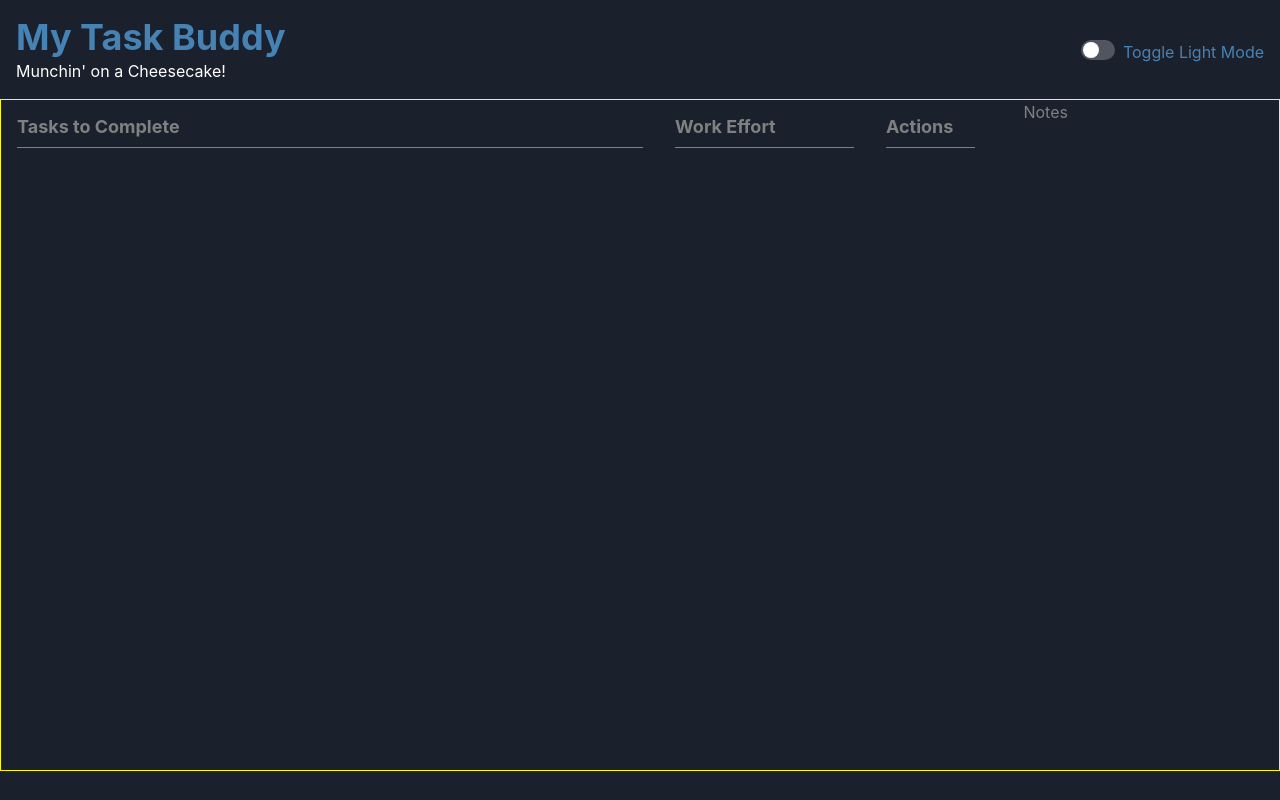
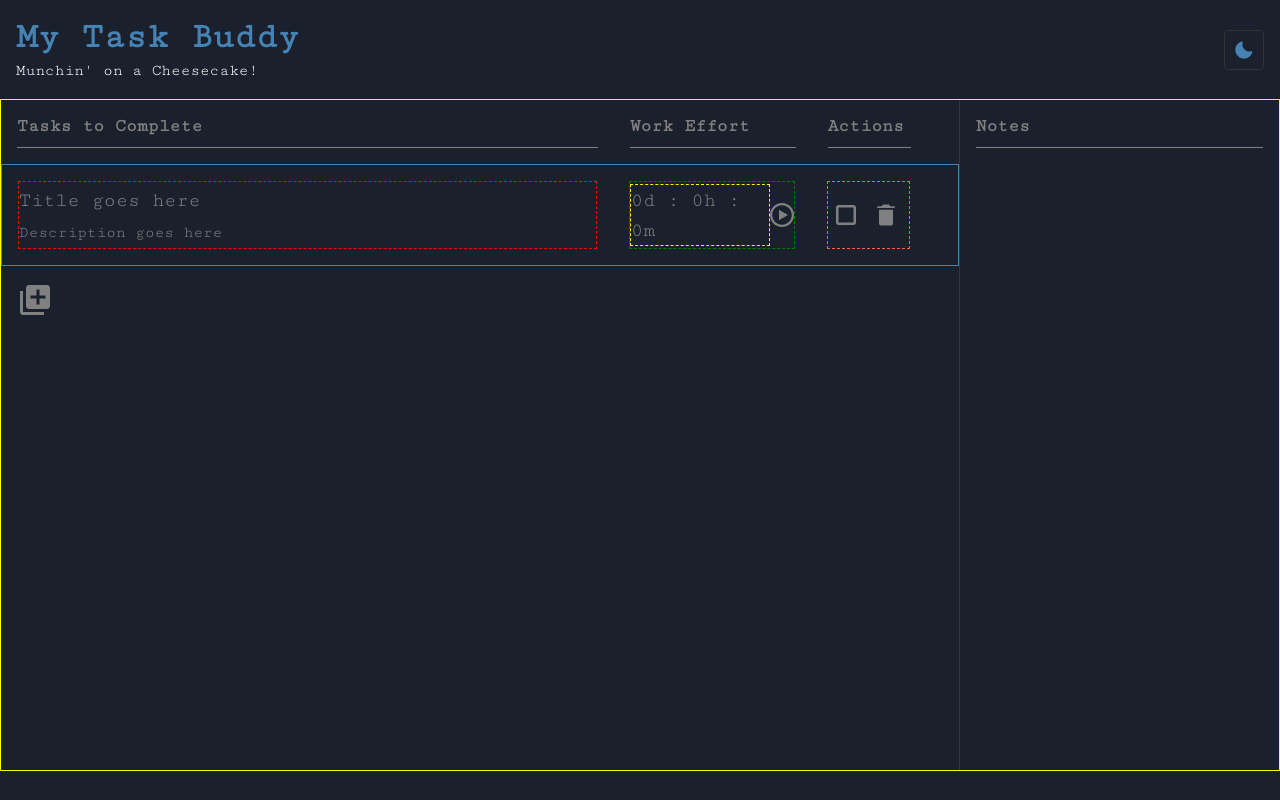
Before and after one commit to prescottbreeden/my-task-buddy, a React (Create React App) app: page / in a window 1280 px wide. Built offline with nearby package versions, Linux system fonts and the light colour scheme.

Commit message:
color mode, font, basic styling

```diff
--- a/package.json
+++ b/package.json
@@ -3,9 +3,11 @@
   "version": "0.1.0",
   "private": true,
   "dependencies": {
+    "@chakra-ui/icons": "^1.0.13",
     "@chakra-ui/react": "^1.6.2",
     "@emotion/react": "^11",
     "@emotion/styled": "^11",
+    "@fontsource/cutive-mono": "^4.3.0",
     "@testing-library/jest-dom": "^5.11.4",
     "@testing-library/react": "^11.1.0",
     "@testing-library/user-event": "^12.1.10",
@@ -19,6 +21,7 @@
     "ramda": "^0.27.1",
     "react": "^17.0.2",
     "react-dom": "^17.0.2",
+    "react-icons": "^4.2.0",
     "react-scripts": "4.0.3",
     "typescript": "^4.1.2",
     "web-vitals": "^1.0.1"
--- a/src/App.tsx
+++ b/src/App.tsx
@@ -6,7 +6,13 @@ function App() {
   return (
     <>
       <Header />
-      <Flex height="calc(100vh - 8rem)" border="1px solid yellow" color="grey">
+      <Flex
+        flexDir="column"
+        height="calc(100vh - 8rem)"
+        border="1px solid yellow"
+        color="grey"
+        fontFamily="Cutive Mono"
+      >
         <Tasks />
       </Flex>
     </>
--- a/src/components/Header.component.tsx
+++ b/src/components/Header.component.tsx
@@ -3,10 +3,11 @@ import {
   Box,
   Flex,
   Heading,
-  Switch,
+  IconButton,
   Text,
   useColorMode,
 } from '@chakra-ui/react';
+import { SunIcon, MoonIcon } from '@chakra-ui/icons';
 
 interface HeaderProps {}
 export const Header: React.FC<HeaderProps> = (props) => {
@@ -21,9 +22,16 @@ export const Header: React.FC<HeaderProps> = (props) => {
             Munchin' on a Cheesecake!
           </Text>
         </Box>
-        <Switch onClick={toggleColorMode}>
-          Toggle {colorMode === 'light' ? 'Dark' : 'Light'} Mode
-        </Switch>
+        <IconButton
+          bg="transparent"
+          border="1px solid #333"
+          borderRadius="5px"
+          padding=".6rem"
+          aria-label="Color Mode"
+          _hover={{ cursor: 'pointer' }}
+          as={colorMode === 'light' ? SunIcon : MoonIcon}
+          onClick={toggleColorMode}
+        />
       </Flex>
     </>
   );
--- a/src/components/Task.component.tsx
+++ b/src/components/Task.component.tsx
@@ -0,0 +1,103 @@
+import React from 'react';
+import {
+  Box,
+  Editable,
+  EditableInput,
+  EditablePreview,
+  Flex,
+  Icon,
+  Text,
+} from '@chakra-ui/react';
+import { TableStyles } from '../contants';
+import { IoMdTrash } from 'react-icons/io';
+import {
+  ImCheckboxChecked,
+  ImCheckboxUnchecked,
+  ImPause,
+  ImPlay2,
+} from 'react-icons/im';
+
+interface TaskProps {}
+export const Task: React.FC<TaskProps> = (props) => {
+  const task = {
+    id: 0,
+    accumulatedTime: 0,
+    completed: false,
+    description: 'type to edit',
+    isActive: false,
+    name: 'type to edit',
+    notes: 'type to edit',
+    originalEstimate: '0',
+    priority: 1,
+    relatedFeature: 'type to edit',
+    startedDate: new Date(Date.now()),
+  };
+
+  const getTime = (t: number) => {
+    const days = Math.floor(t / (1000 * 60 * 60 * 24));
+    const hours = Math.floor((t % (1000 * 60 * 60 * 24)) / (1000 * 60 * 60));
+    const minutes = Math.floor((t % (1000 * 60 * 60)) / (1000 * 60));
+    return `${days}d : ${hours}h : ${minutes}m`;
+  };
+
+  const toggleActive = () => null;
+  const updateCurrentTask = () => null;
+  const toggleComplete = () => null;
+  const removeTask = () => null;
+
+  return (
+    <>
+      <Flex
+        p="1rem"
+        border="1px solid steelblue"
+        onClick={updateCurrentTask}
+        // style={isCurrentTask() ? { border: '.1rem solid steelblue' } : {}}
+      >
+        <Box
+          width={TableStyles.col1}
+          border="1px dashed red"
+          marginRight="2rem"
+        >
+          <Editable fontSize="xl" defaultValue="Title goes here">
+            <EditablePreview />
+            <EditableInput />
+          </Editable>
+          <Editable defaultValue="Description goes here">
+            <EditablePreview />
+            <EditableInput />
+          </Editable>
+        </Box>
+        <Flex
+          justifyContent="space-around"
+          alignItems="center"
+          marginRight="2rem"
+          border="1px dashed green"
+          width={TableStyles.col2}
+        >
+          <Text as="p" fontSize="xl" border="1px dashed yellow">
+            {getTime(task.accumulatedTime)}
+          </Text>
+          {!task.completed && (
+            <>
+              {!task.isActive ? (
+                <Icon as={ImPlay2} boxSize={6} onClick={toggleActive} />
+              ) : (
+                <Icon as={ImPause} boxSize={6} onClick={toggleActive} />
+              )}
+            </>
+          )}
+        </Flex>
+        <Flex
+          border="1px dashed tomato"
+          marginRight="2rem"
+          width={TableStyles.col3}
+          justifyContent="space-around"
+          alignItems="center"
+        >
+          <Icon as={ImCheckboxUnchecked} boxSize={5} />
+          <Icon as={IoMdTrash} boxSize={7} onClick={removeTask} />
+        </Flex>
+      </Flex>
+    </>
+  );
+};
--- a/src/components/Tasks.component.tsx
+++ b/src/components/Tasks.component.tsx
@@ -1,16 +1,28 @@
 import React from 'react';
-import { Box, Flex, Heading, Text, useColorMode } from '@chakra-ui/react';
+import {
+  Box,
+  Divider,
+  Flex,
+  Heading,
+  Icon,
+  Text,
+  useColorMode,
+} from '@chakra-ui/react';
+import { Task } from './Task.component';
+import { TableStyles } from '../contants';
+import { MdLibraryAdd } from 'react-icons/md';
 
 interface TasksProps {}
 export const Tasks: React.FC<TasksProps> = (props) => {
   return (
     <>
       <Flex width="100%">
-        <Flex flexGrow={1} p="1rem" height="4rem">
+        <Box flexGrow={1} height="calc(100vh - 8.1rem)">
+          <Flex p="1rem" height="4rem">
             <Heading
               as="h3"
               fontSize="lg"
-            width="70%"
+              width={TableStyles.col1}
               borderBottom="1px solid grey"
               marginRight="2rem"
             >
@@ -19,7 +31,7 @@ export const Tasks: React.FC<TasksProps> = (props) => {
             <Heading
               as="h3"
               fontSize="lg"
-            width="20%"
+              width={TableStyles.col2}
               borderBottom="1px solid grey"
               marginRight="2rem"
             >
@@ -28,14 +40,29 @@ export const Tasks: React.FC<TasksProps> = (props) => {
             <Heading
               as="h3"
               fontSize="lg"
-            width="10%"
+              width={TableStyles.col3}
               borderBottom="1px solid grey"
               marginRight="2rem"
             >
               Actions
             </Heading>
           </Flex>
-        <Box width="20%">Notes</Box>
+          <Task />
+          <Icon as={MdLibraryAdd} margin="1rem" boxSize={9} />
+        </Box>
+        <Divider orientation="vertical" />
+        <Box width="25%">
+          <Flex p="1rem" height="4rem" width="100%">
+            <Heading
+              as="h3"
+              fontSize="lg"
+              borderBottom="1px solid grey"
+              width="100%"
+            >
+              Notes
+            </Heading>
+          </Flex>
+        </Box>
       </Flex>
     </>
   );
--- /dev/null
+++ b/src/contants.ts
@@ -0,0 +1,5 @@
+export const TableStyles = {
+  col1: '70%',
+  col2: '20%',
+  col3: '10%',
+};
--- a/src/index.tsx
+++ b/src/index.tsx
@@ -1,9 +1,10 @@
 import App from './App';
 import React from 'react';
 import ReactDOM from 'react-dom';
-import reportWebVitals from './reportWebVitals';
-import theme from './theme.js';
+/* import reportWebVitals from './reportWebVitals'; */
+import theme from './theme';
 import { ChakraProvider, ColorModeScript } from '@chakra-ui/react';
+import '@fontsource/cutive-mono';
 
 ReactDOM.render(
   <React.StrictMode>
@@ -18,4 +19,4 @@ ReactDOM.render(
 // If you want to start measuring performance in your app, pass a function
 // to log results (for example: reportWebVitals(console.log))
 // or send to an analytics endpoint. Learn more: https://bit.ly/CRA-vitals
-reportWebVitals();
+/* reportWebVitals(); */
--- a/src/theme.js
+++ /dev/null
@@ -1,13 +0,0 @@
-// 1. import `extendTheme` function
-import { extendTheme } from '@chakra-ui/react';
-
-// 2. Add your color mode config
-const config = {
-  initialColorMode: 'dark',
-  useSystemColorMode: false,
-};
-
-// 3. extend the theme
-const theme = extendTheme({ config });
-
-export default theme;
--- /dev/null
+++ b/src/theme.ts
@@ -0,0 +1,15 @@
+import { extendTheme } from '@chakra-ui/react';
+
+const theme = extendTheme({
+  config: {
+    initialColorMode: 'dark',
+    useSystemColorMode: false,
+  },
+  fonts: {
+    heading: 'Cutive Mono',
+    body: 'Cutive Mono',
+    mono: 'Cutive Mono',
+  },
+});
+
+export default theme;
```
Also changed, not shown: 1 other file (tests, documents, lock files or other folders). Lines whose indentation alone changed are shown as unchanged.
